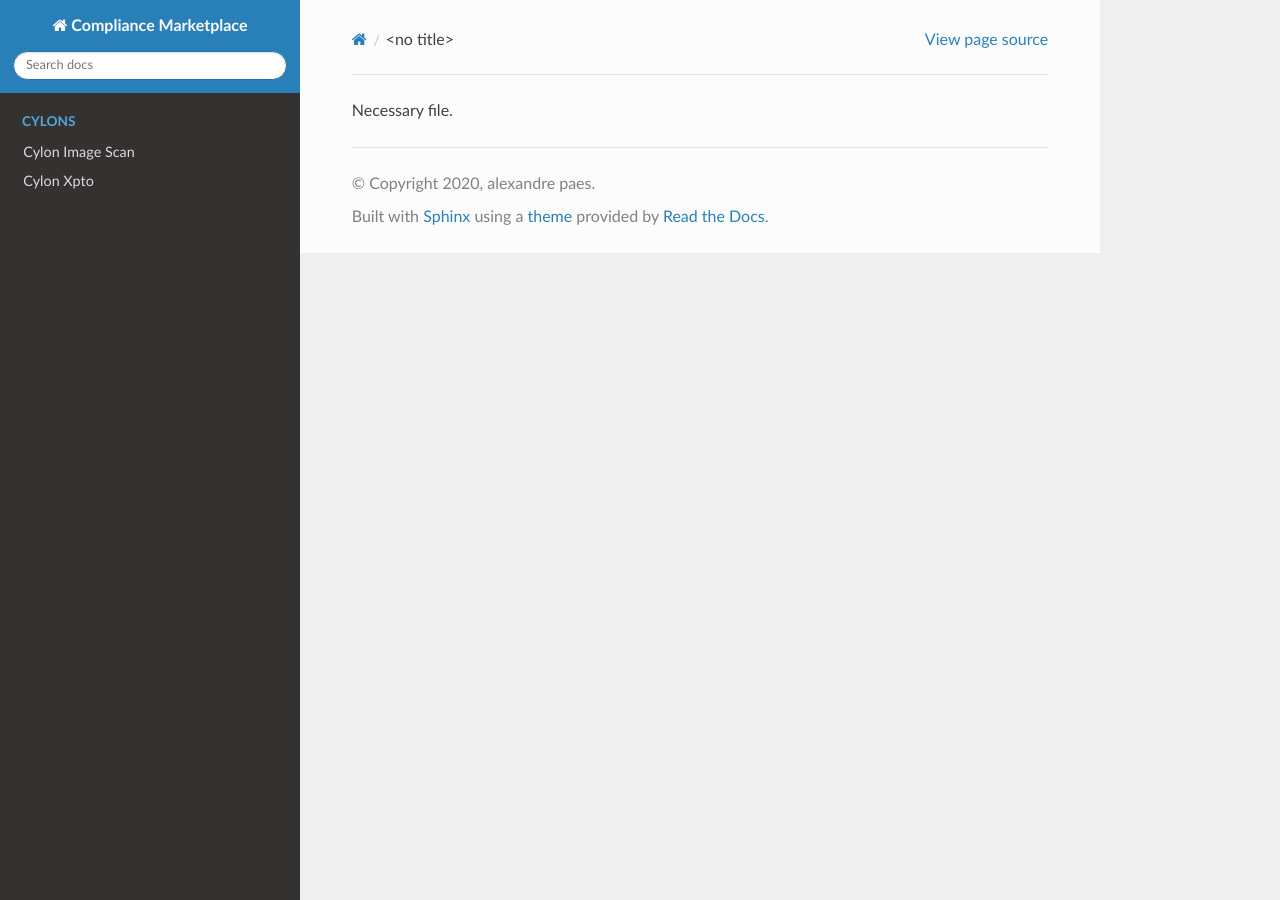
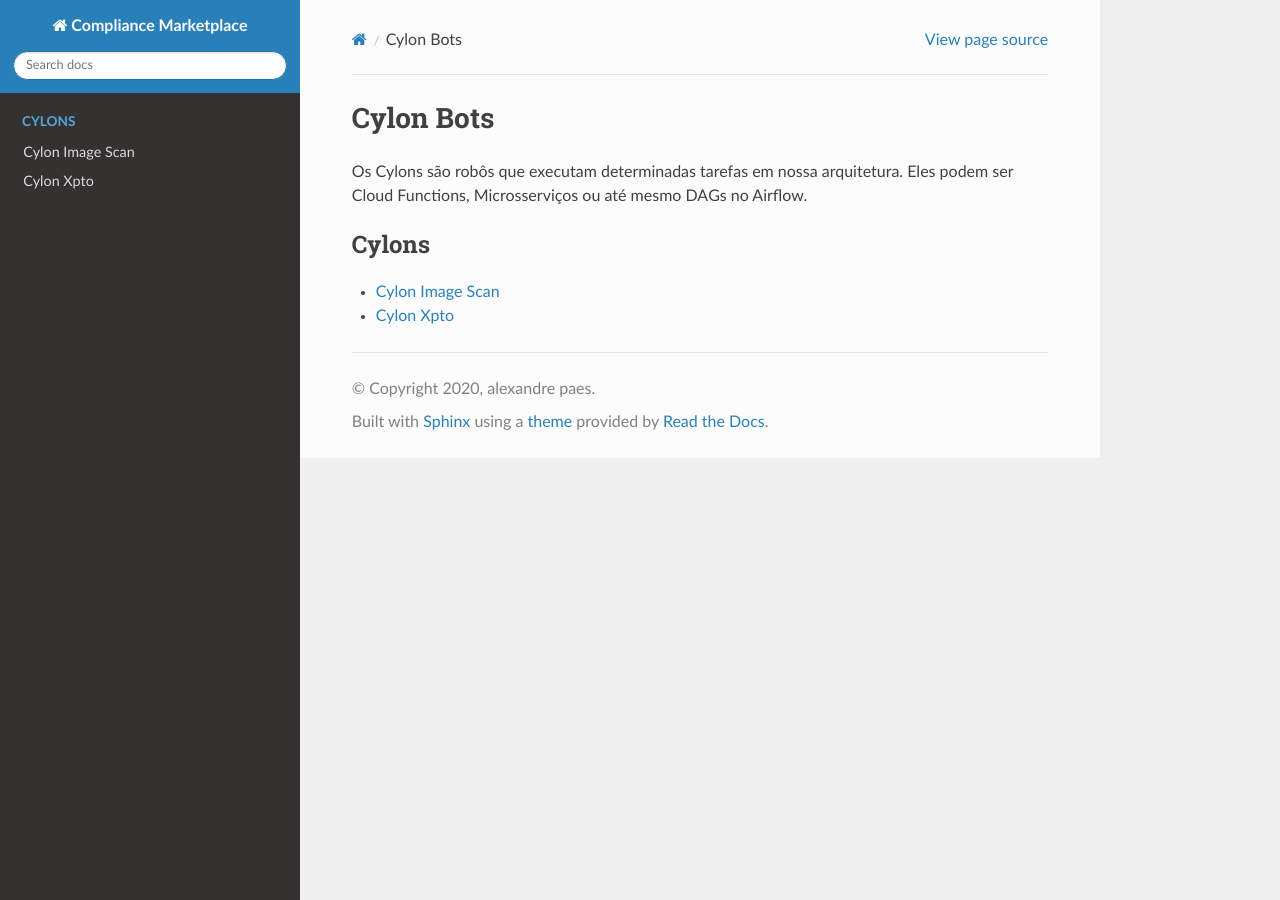
Before and after one commit to alexandre-slp/sphinx-test, a Sphinx documentation site: the page built from docs/source/contents.rst, in a window 1280 px wide. Built offline with Sphinx 7.4.7 and the Read the Docs theme 2.0.0, drawn with Linux system fonts in a browser that asks for light colours.

Commit message:
copy content from index to contents

```diff
--- a/docs/source/contents.rst
+++ b/docs/source/contents.rst
@@ -1 +1,12 @@
-Necessary file.
+Cylon Bots
+**********
+
+Os Cylons são robôs que executam determinadas tarefas em nossa arquitetura.
+Eles podem ser Cloud Functions, Microsserviços ou até mesmo DAGs no Airflow.
+
+.. toctree::
+   :maxdepth: 1
+   :caption: Cylons
+
+   cylons/image_scan
+   cylons/xpto
```
